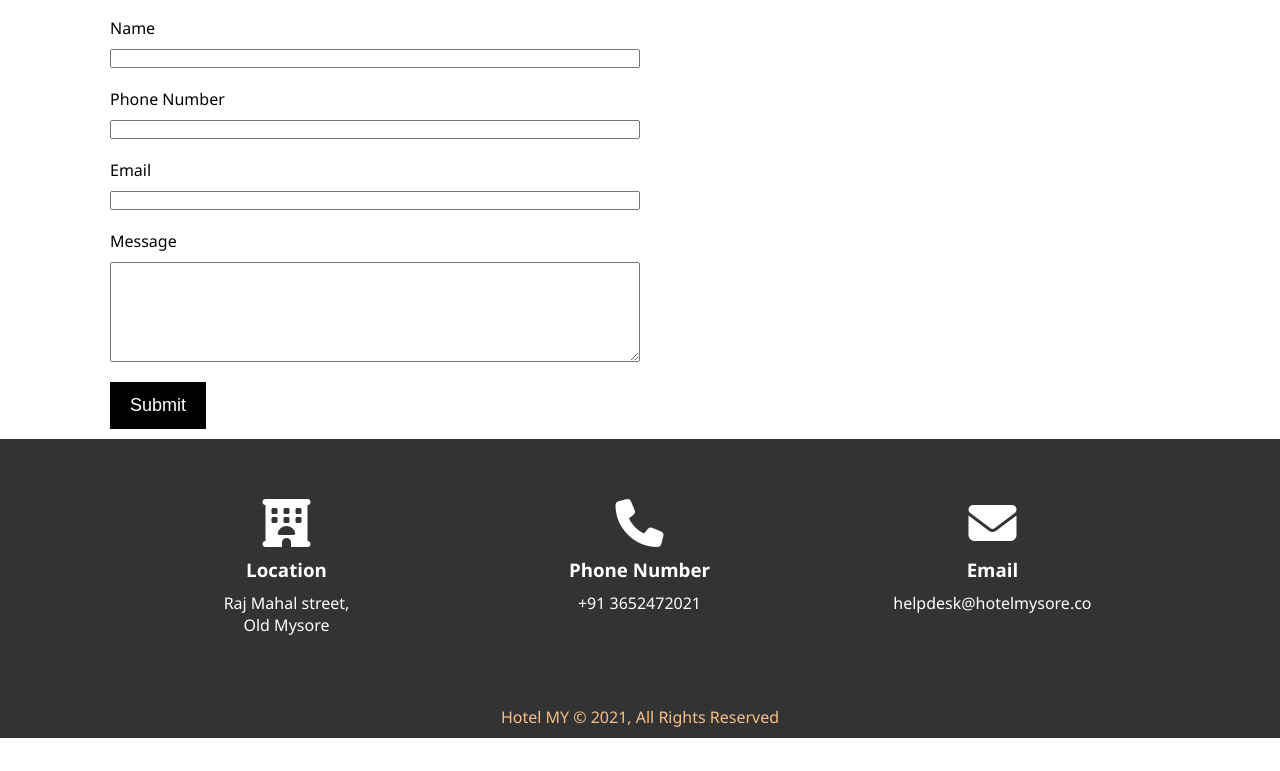
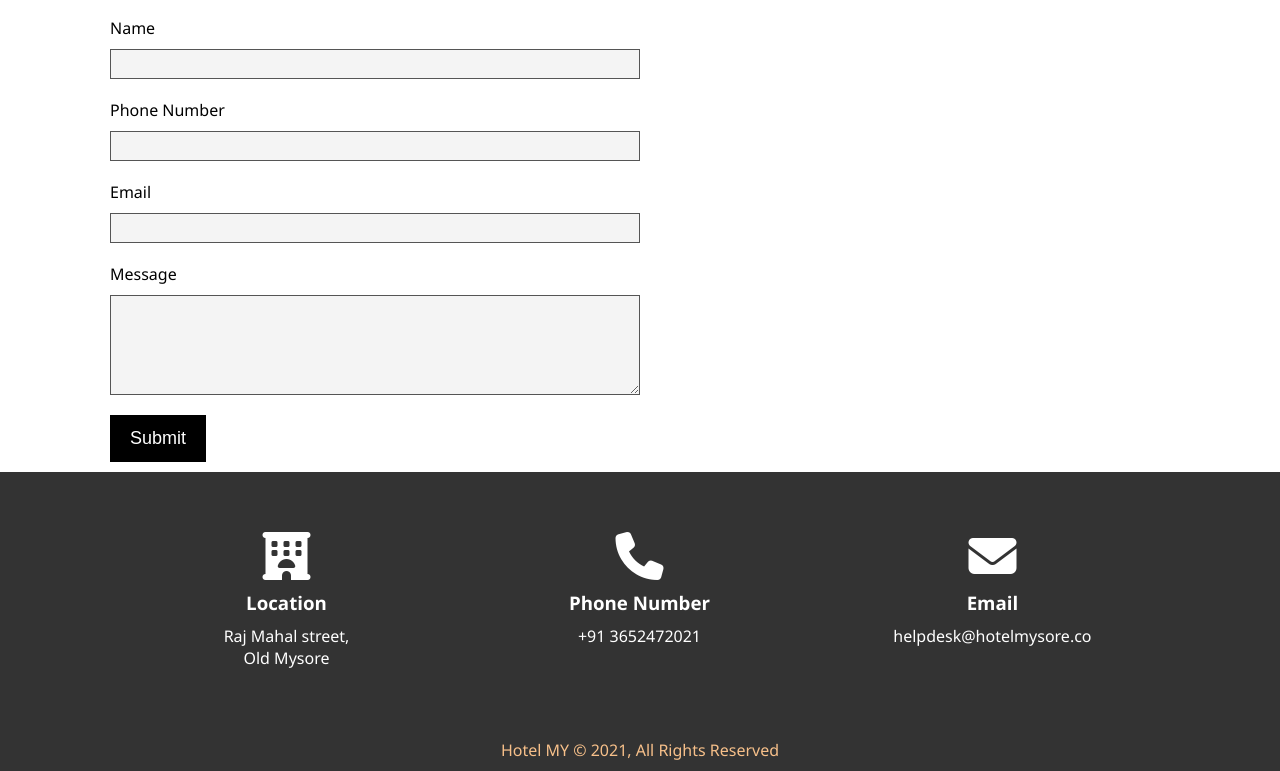
Before and after one commit to klvp/hotelwebsite, a plain HTML site: page contact.html in a window 1280 px wide. Shown: the part 136-907 px from the top of the page. Before the commit the page ends 874 px from the top, so only its background shows below. Drawn offline with Linux system fonts and the light colour scheme.

Commit message:
Update style.css

```diff
--- a/css/style.css
+++ b/css/style.css
@@ -229,6 +229,10 @@ a{
     display: block;
     margin-top: 10px;
     width: 50%;
+    border: 1px solid #555;
+    background-color: #f4f4f4;
+    height: 30px;
+    padding: 5px;
 }
 .form-group textarea{
     height: 100px;
@@ -236,7 +240,6 @@ a{
 .form-group input:focus,
 .form-group textarea:focus{
     outline: none;
-    border-color: rgb(87, 87, 216);
 }
 /* footer */
 
```
